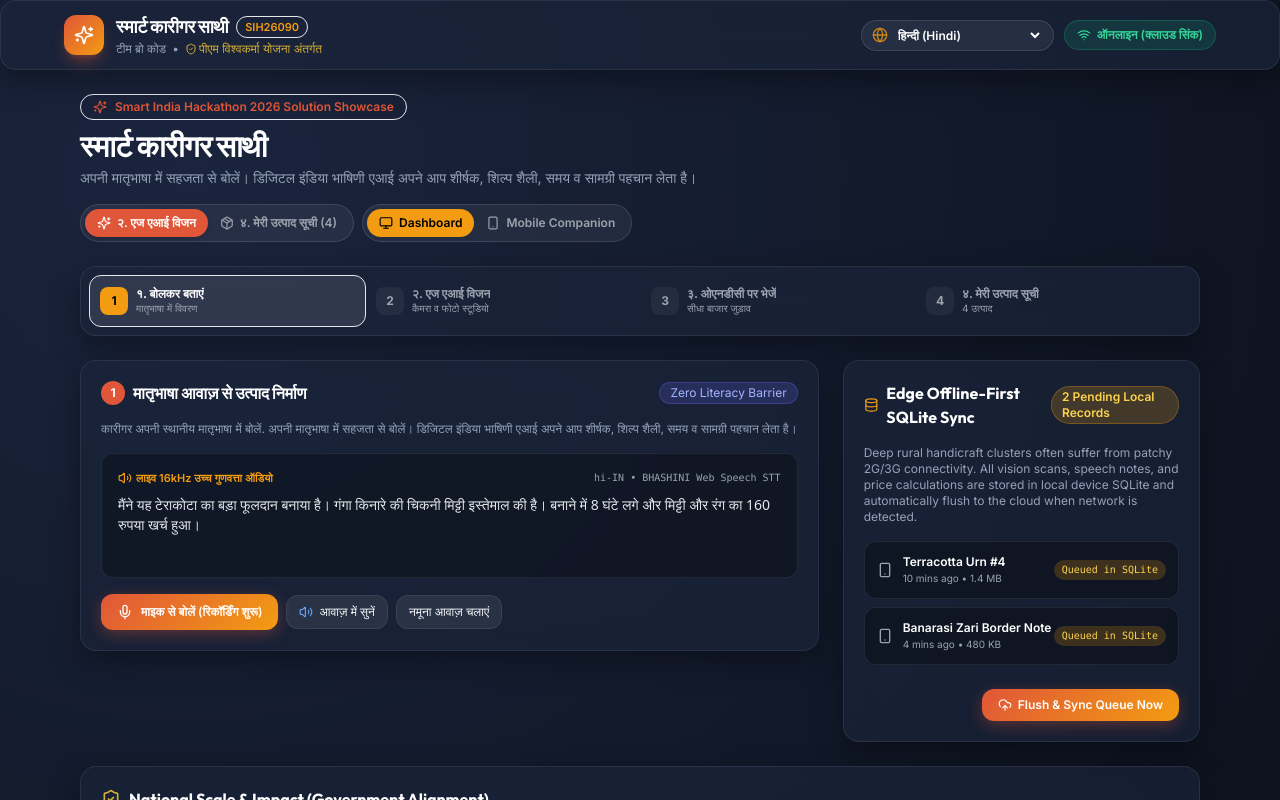
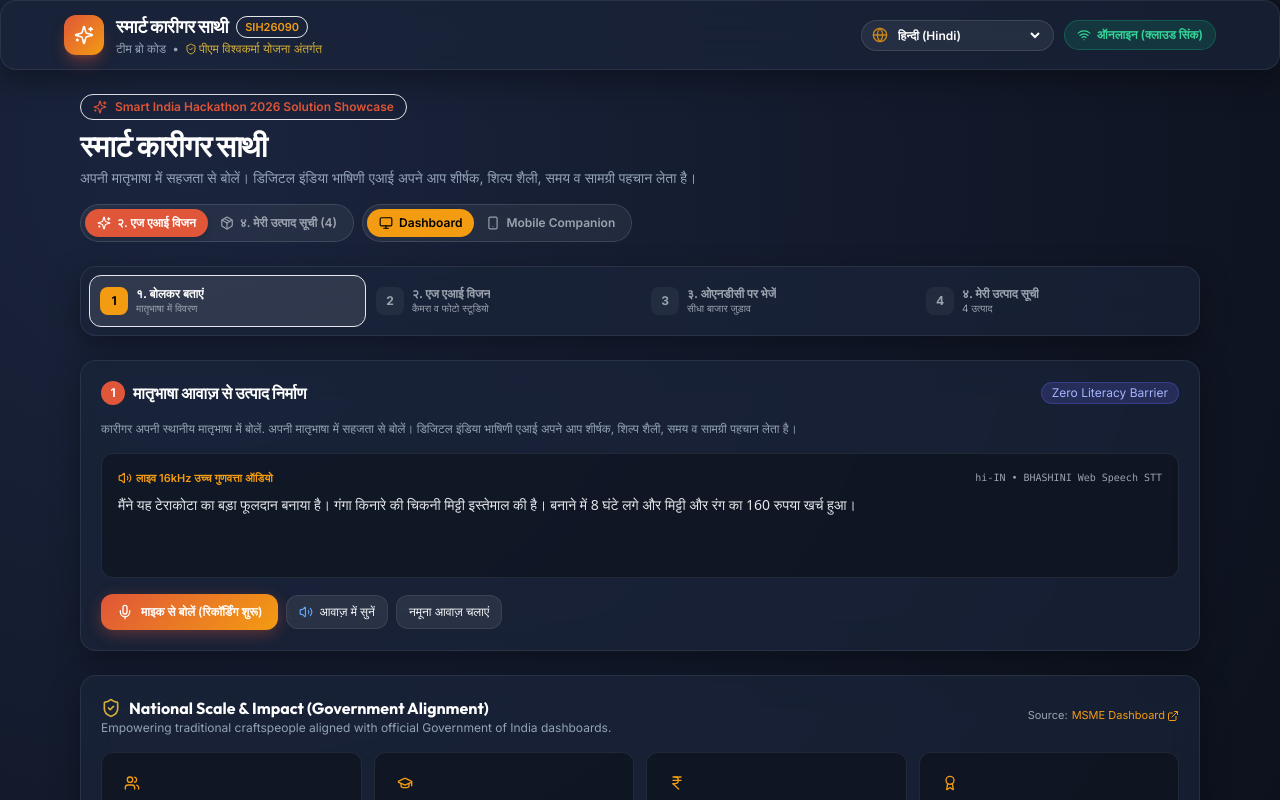
Before and after one commit to joshigaurav542-design/SIH_8-9-26, a React (Vite) app in the folder frontend/: page / in a window 1280 px wide. Shown: the top 800 px of the page. Built offline with nearby package versions, Linux system fonts and the light colour scheme; a web font is replaced by a local one.

Commit message:
feat(layout): move OfflineSyncQueue from steps 1 and 2 to step 4 catalogue

```diff
--- a/frontend/src/App.jsx
+++ b/frontend/src/App.jsx
@@ -319,6 +319,7 @@
                 </div>
               )}
               {activeStep === 4 && (
+                <div className="space-y-4">
                   <ArtisanCatalogue
                     products={catalogueProducts}
                     onAddProduct={handleAddProduct}
@@ -330,6 +331,8 @@
                     onPriceCalculated={setPricing}
                     scannedCraft={scannedCraft}
                   />
+                  <OfflineSyncQueue isOnline={isOnline} />
+                </div>
               )}
             </div>
 
@@ -358,13 +361,8 @@
           <div className="space-y-6">
 
             {activeStep === 1 && (
-              <div className="grid grid-cols-1 lg:grid-cols-3 gap-6">
-                <div className="lg:col-span-2">
+              <div className="w-full">
                 <VoicePromptCapture language={language} onVoiceExtracted={handleVoiceExtracted} />
-                </div>
-                <div>
-                  <OfflineSyncQueue isOnline={isOnline} />
-                </div>
               </div>
             )}
 
@@ -403,8 +401,7 @@
                   </span>
                 </div>
 
-                <div className="grid grid-cols-1 lg:grid-cols-3 gap-6">
-                  <div className="lg:col-span-2">
+                <div className="w-full">
                   {step2SubTab === 'studio' ? (
                     <ListingPhotoStudio
                       onApplyToListing={handleListingPhotosApplied}
@@ -412,10 +409,6 @@
                   ) : (
                     <VisionScanner onScanComplete={setScannedCraft} />
                   )}
-                  </div>
-                  <div>
-                    <OfflineSyncQueue isOnline={isOnline} />
-                  </div>
                 </div>
               </div>
             )}
@@ -437,6 +430,7 @@
             )}
 
             {activeStep === 4 && (
+              <div className="space-y-6">
                 <ArtisanCatalogue
                   products={catalogueProducts}
                   onAddProduct={handleAddProduct}
@@ -448,6 +442,8 @@
                   onPriceCalculated={setPricing}
                   scannedCraft={scannedCraft}
                 />
+                <OfflineSyncQueue isOnline={isOnline} />
+              </div>
             )}
 
             {/* National Impact Metrics on every view */}
```
Lines whose indentation alone changed are shown as unchanged.
